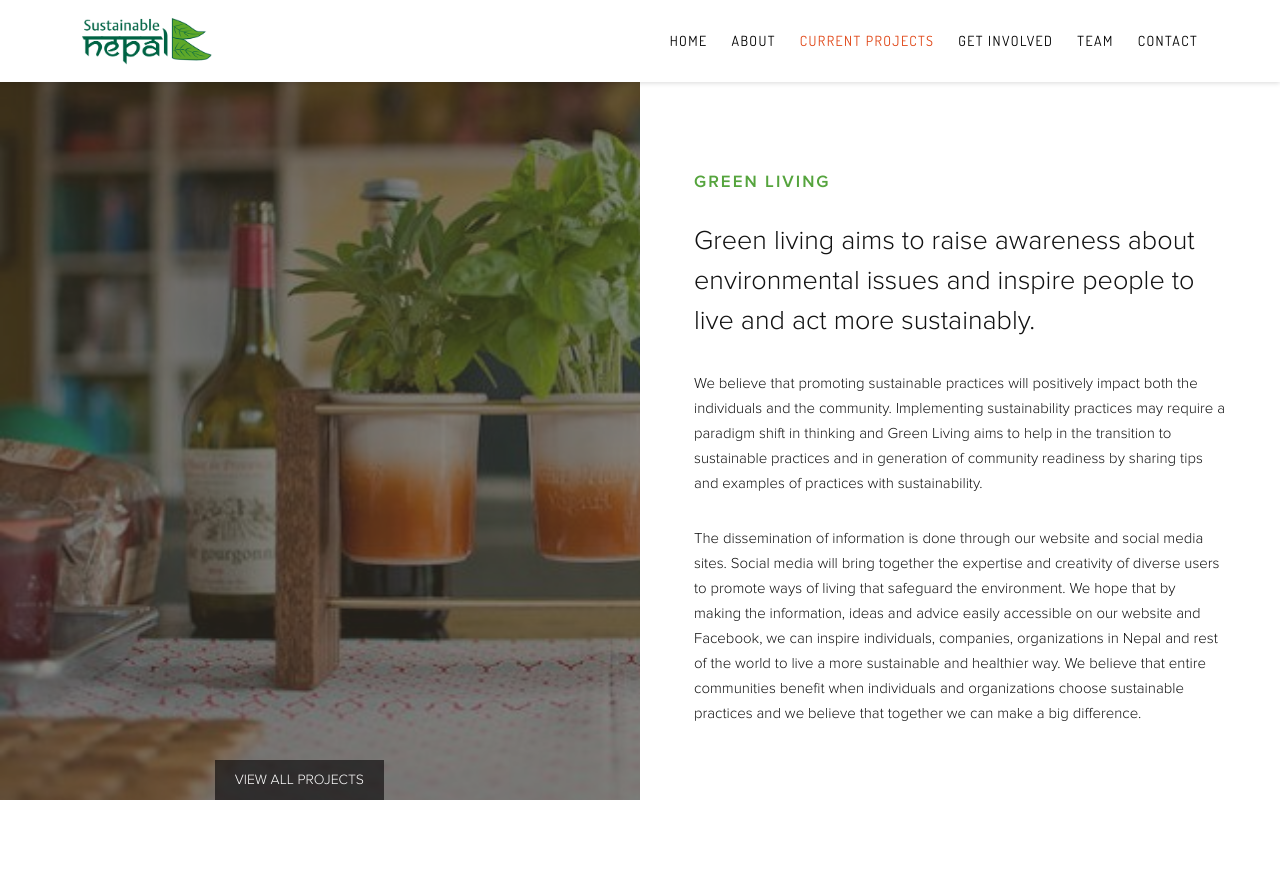
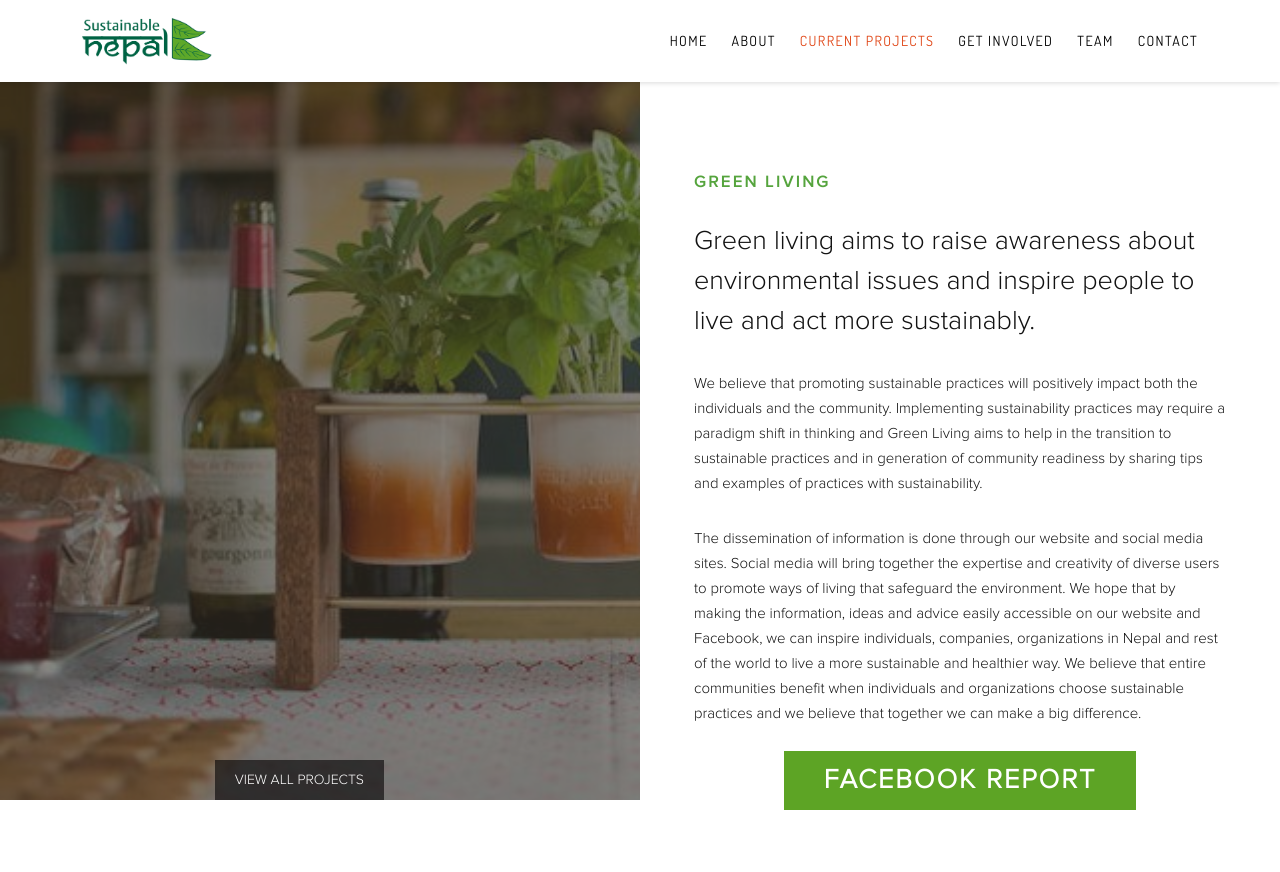
Before and after one commit to SustainableNepal/website_files, a PHP site: page /greenliving.php in a window 1280 px wide. Run offline with PHP 8.4, Linux system fonts and the light colour scheme; some libraries are stand-ins or nearby versions.

Commit message:
Facebook Report March 2015

```diff
--- a/css/sustainable-nepal.css
+++ b/css/sustainable-nepal.css
@@ -410,6 +410,16 @@ hr{
 	font-size: 27px;
 	border: none;
 }
+.btn.btn-default.donate.btn-facebook{
+	padding: 10px 40px;
+	margin: 0 auto;
+}
+.btn-container-fb {
+	width: 100%;
+	margin-bottom: 5em;
+	text-align: center;
+}
+
 
 .btn.btn-default.donate:hover{
     background: #e04515;
--- /dev/null
+++ b/facebook.php
@@ -0,0 +1,5 @@
+<?php include("header.php") ?>
+
+    <img style="width: 100%;" src="images/facebook_report.png"></img>
+<!--section id="home" class="parallax-bg">
+</section-->
--- a/greenliving.php
+++ b/greenliving.php
@@ -20,6 +20,8 @@
 		</div>
 		<p class="margin-top30">We believe that promoting sustainable practices will positively impact both the individuals and the community. Implementing sustainability practices may require a paradigm shift in thinking and Green Living aims to help in the transition to sustainable practices and in generation of community readiness by sharing tips and examples of practices with sustainability.</p>
 		<p class="margin-top30">The dissemination of information is done through our website and social media sites. Social media will bring together the expertise and creativity of diverse users to promote ways of living that safeguard the environment. We hope that by making the information, ideas and advice easily accessible on our website and Facebook, we can inspire individuals, companies, organizations in Nepal and rest of the world to live a more sustainable and healthier way. We believe that entire communities benefit when individuals and organizations choose sustainable practices and we believe that together we can make a big difference.</p>
+
+		<div class="btn-container-fb"><a href="facebook.php" class="btn btn-default donate btn-facebook">Facebook Report</a></div>
 	</div>
 	<div class="mobile-project-contianer">
 		<div class="text-center section-heading">
```
Also changed, not shown: images/facebook_report.png (added).
